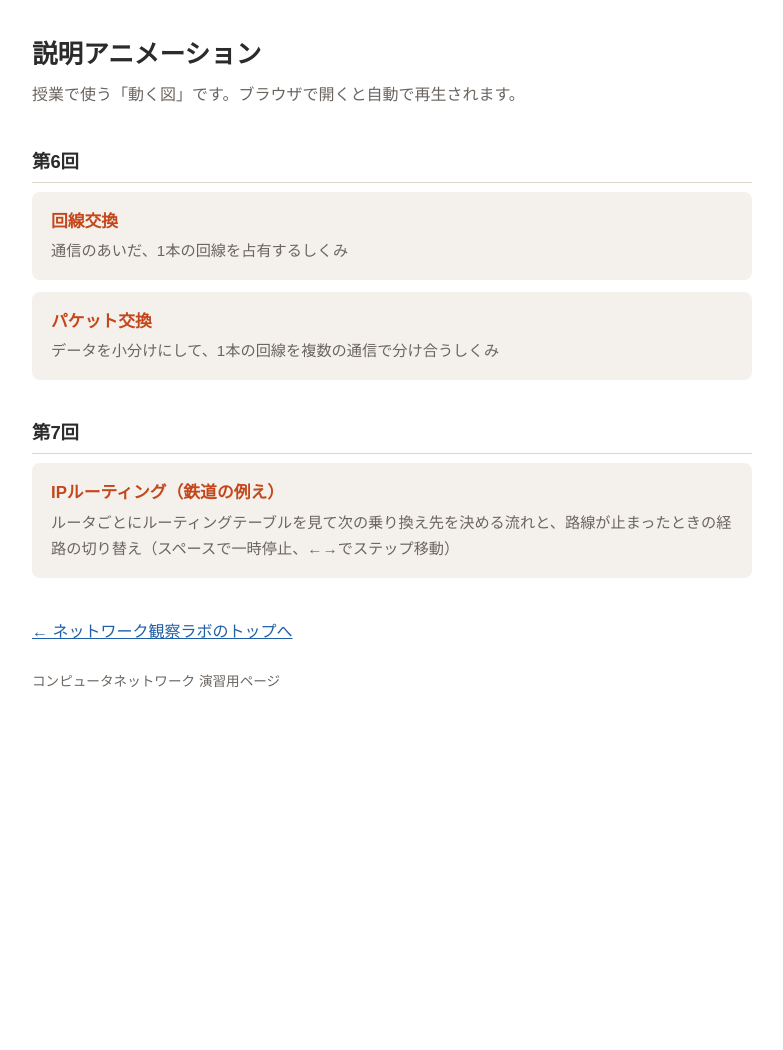
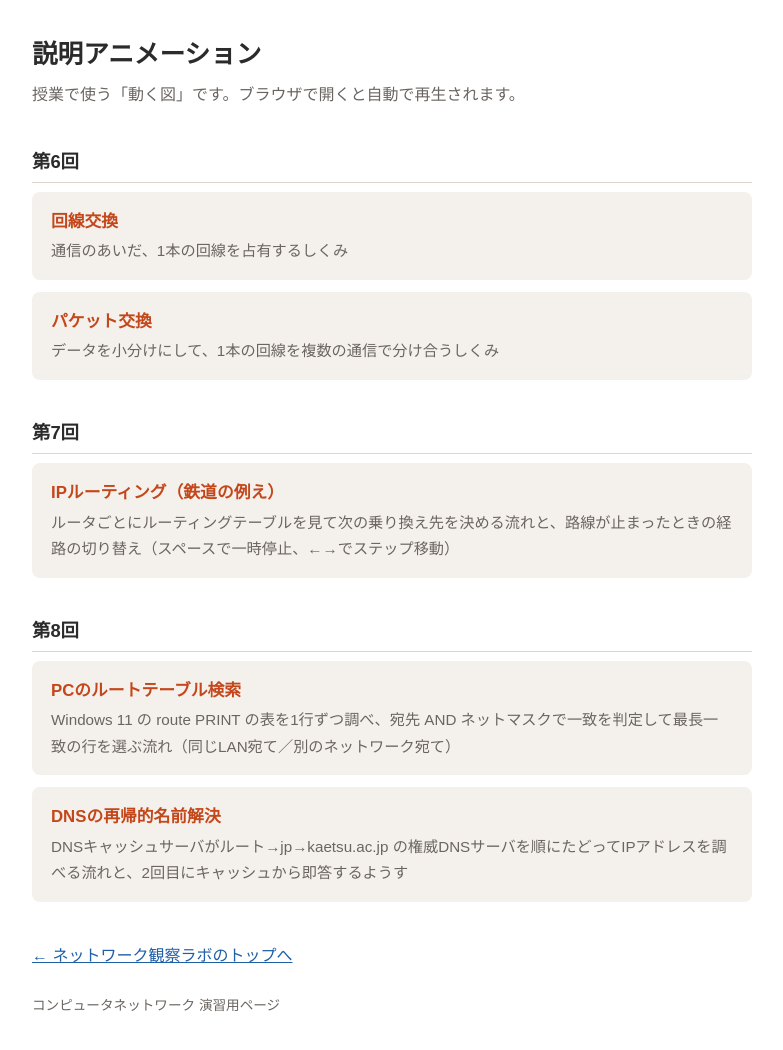
Before and after one commit to 10yama/cnexp, a plain HTML site: page animations/index.html in a window 1280 px wide. Shown: the whole page, without its empty margins (248-1031 px from the left). Before the commit the page ends 800 px from the top, so only its background shows below. Drawn offline with Linux system fonts and the light colour scheme.

Commit message:
animations: 第8回のアニメ2つを一覧に追加
Co-Authored-By: Claude Opus 5.5 <noreply@anthropic.com>
Claude-Session: https://claude.ai/code/session_016Nea6q5WiW57pySUMkb4bs

```diff
--- a/animations/index.html
+++ b/animations/index.html
@@ -50,6 +50,18 @@
     </a>
   </div>
 
+  <h2>第8回</h2>
+  <div class="cards">
+    <a class="card" href="2026-08-RouteTable-Anime.html">
+      <h3>PCのルートテーブル検索</h3>
+      <p>Windows 11 の route PRINT の表を1行ずつ調べ、宛先 AND ネットマスクで一致を判定して最長一致の行を選ぶ流れ（同じLAN宛て／別のネットワーク宛て）</p>
+    </a>
+    <a class="card" href="2026-08-DNS-Resolve-Anime.html">
+      <h3>DNSの再帰的名前解決</h3>
+      <p>DNSキャッシュサーバがルート→jp→kaetsu.ac.jp の権威DNSサーバを順にたどってIPアドレスを調べる流れと、2回目にキャッシュから即答するようす</p>
+    </a>
+  </div>
+
   <p class="back"><a href="../">← ネットワーク観察ラボのトップへ</a></p>
   <footer>コンピュータネットワーク 演習用ページ</footer>
 </main>
```
